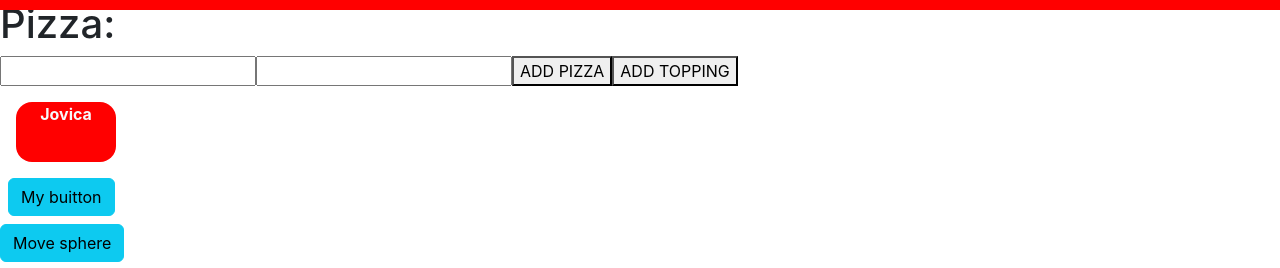
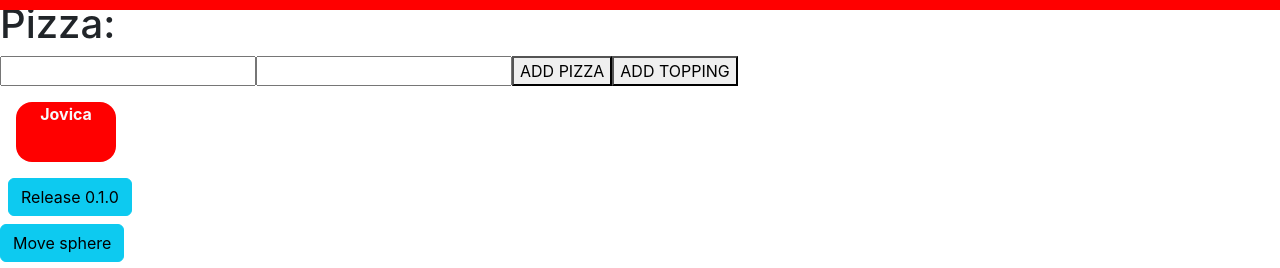
Before and after one commit to 3dgenerik/framer-motion.github.io, a React (Create React App) app: page / in a window 1280 px wide. Shown: the top 268 px of the page. Built offline with nearby package versions, Linux system fonts and the light colour scheme.

Commit message:
add release 0.1.0

```diff
--- a/src/components/Home.tsx
+++ b/src/components/Home.tsx
@@ -92,8 +92,7 @@ export const Home :React.FC<HomeProps> = ({num}) => {
                     originX:0
                 }}
                 className='btn btn-info m-2 d-block'
-            >My buitton</motion.button>
-
+            >Release 0.1.0</motion.button>
 
             <button className="btn btn-info" onClick={()=>setIsMoved(!isMoved)}>Move sphere</button>
             <motion.div
```
